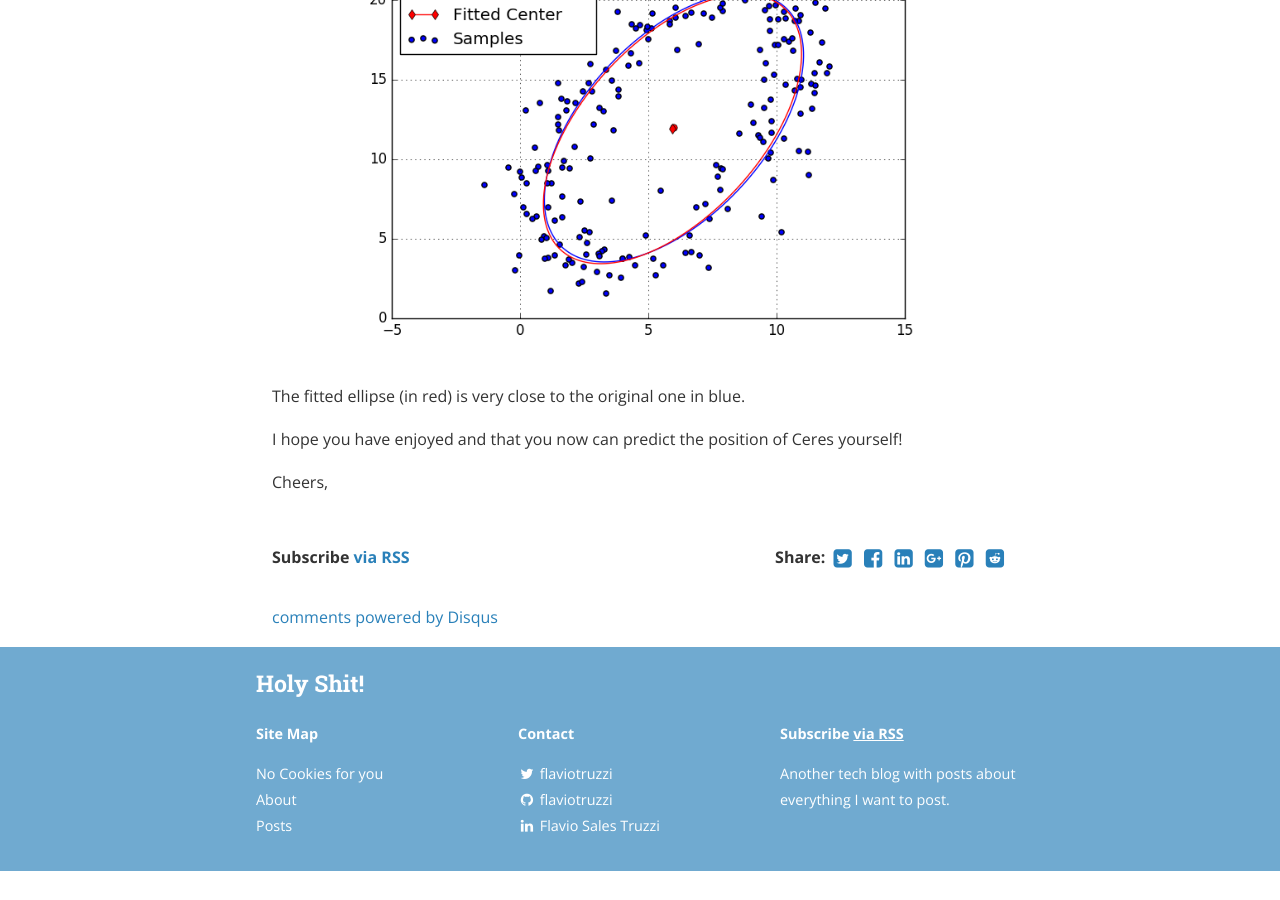
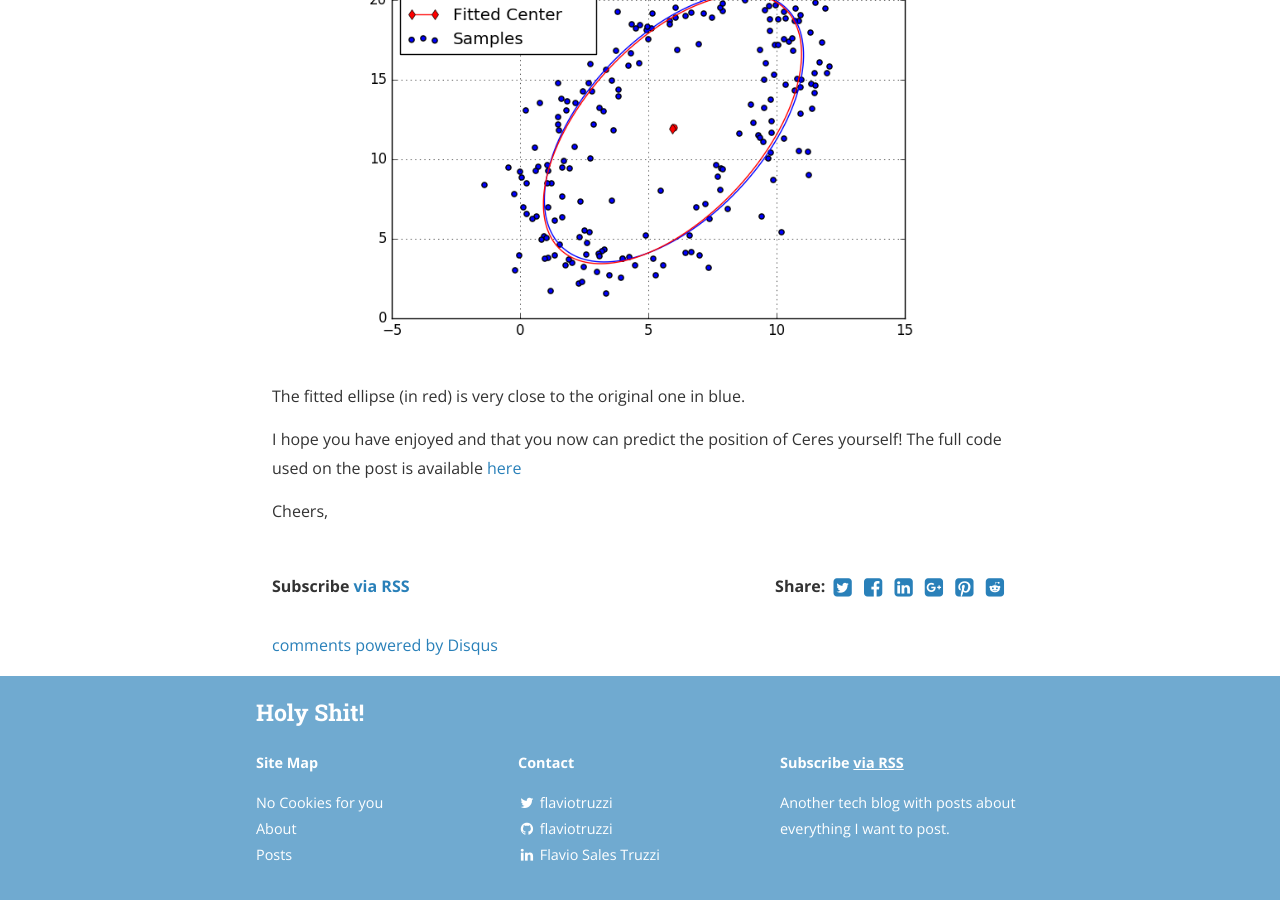
Before and after one commit to flaviotruzzi/flaviotruzzi.github.io, a Jekyll site: the page built from _posts/2016-11-06-least-squares.md, in a window 1280 px wide and 900 px high, scrolled down 10517 px. Built offline with Jekyll 4.4.1, drawn with Linux system fonts in a browser that asks for light colours; nearby versions of some CDN libraries; formulas are drawn with MathJax 3; comment, search, counter and statistics services are not loaded; a style sheet for code colours, icons or effects is not loaded; before the commit the page ends 11388 px from its top, so only the background shows below that; some of the changed lines change nothing that is shown.

Commit message:
fix links

```diff
--- a/_posts/2016-11-06-least-squares.md
+++ b/_posts/2016-11-06-least-squares.md
@@ -8,7 +8,7 @@
 use_math: true
 ---
 
-Usually, I say that new is always better! Yet with so many people talking about deep learning we forget that some tasks do not require a complex model. We can still do great with more traditional models. Today I want to talk about how to fit a linear model! If you want you can jump to the [code](/statistical-learning/2016/11/05/least-squares.html#code).
+Usually, I say that new is always better! Yet with so many people talking about deep learning we forget that some tasks do not require a complex model. We can still do great with more traditional models. Today I want to talk about how to fit a linear model! If you want you can jump to the [code](/statistical-learning/2016/11/07/least-squares.html#code).
 
 ## Linear Model
 
@@ -30,11 +30,11 @@
 
 ## Least Squares
 
-The first method devised to fit this is called Least Squares (or ordinary least squares). It was first published in 1805 by [Legendre](https://en.wikipedia.org/wiki/Adrien-Marie_Legendre), but it has a little controversy on who is actually the author.
+The first method devised to fit this is called Least Squares (or ordinary least squares). It was first published in 1805 by [Legendre](https://en.wikipedia.org/wiki/Adrien-Marie_Legendre){:target="_blank"}, but it has a little controversy on who is actually the author.
 
-The method was also published in 1808 by an American called [Robert Adrain](https://en.wikipedia.org/wiki/Robert_Adrain), but the most controversy comes from the great [Carl Friedrich Gauss](https://en.wikipedia.org/wiki/Carl_Friedrich_Gauss) who in 1809 said that he was already using the method since 1795. Usually, Gauss is considered the father because he went further by connecting the method with the probability and to the Gaussian Distribution, the method was used to predict the future location of the minor planet Ceres which was discovered on 1st January of 1801. If you are into this kind of controversy [this](http://projecteuclid.org/download/pdf_1/euclid.aos/1176345451) can be a good reading material.
+The method was also published in 1808 by an American called [Robert Adrain](https://en.wikipedia.org/wiki/Robert_Adrain){:target="_blank"}, but the most controversy comes from the great [Carl Friedrich Gauss](https://en.wikipedia.org/wiki/Carl_Friedrich_Gauss){:target="_blank"} who in 1809 said that he was already using the method since 1795. Usually, Gauss is considered the father because he went further by connecting the method with the probability and to the Gaussian Distribution, the method was used to predict the future location of the minor planet Ceres which was discovered on 1st January of 1801. If you are into this kind of controversy [this](http://projecteuclid.org/download/pdf_1/euclid.aos/1176345451){:target="_blank"} can be a good reading material.
 
-Least Squares work by minimizing the sum of the [L2 Cost Function](/statistical-learning/2016/10/22/a-little-bit-on-loss-functions.html#l2-loss), this is usually called Residual Squared Sum (RSS):
+Least Squares work by minimizing the sum of the [L2 Cost Function](/statistical-learning/2016/10/22/a-little-bit-on-loss-functions.html#l2-loss){:target="_blank"}, this is usually called Residual Squared Sum (RSS):
 
 $$
 \begin{equation}
@@ -344,6 +344,6 @@
 
 The fitted ellipse (in red) is very close to the original one in blue.
 
-I hope you have enjoyed and that you now can predict the position of Ceres yourself!
+I hope you have enjoyed and that you now can predict the position of Ceres yourself! The full code used on the post is available [here](https://github.com/flaviotruzzi/flaviotruzzi.github.io/blob/master/assets/posts/least-squares/code.py){:target="_blank"}
 
 Cheers,
```
